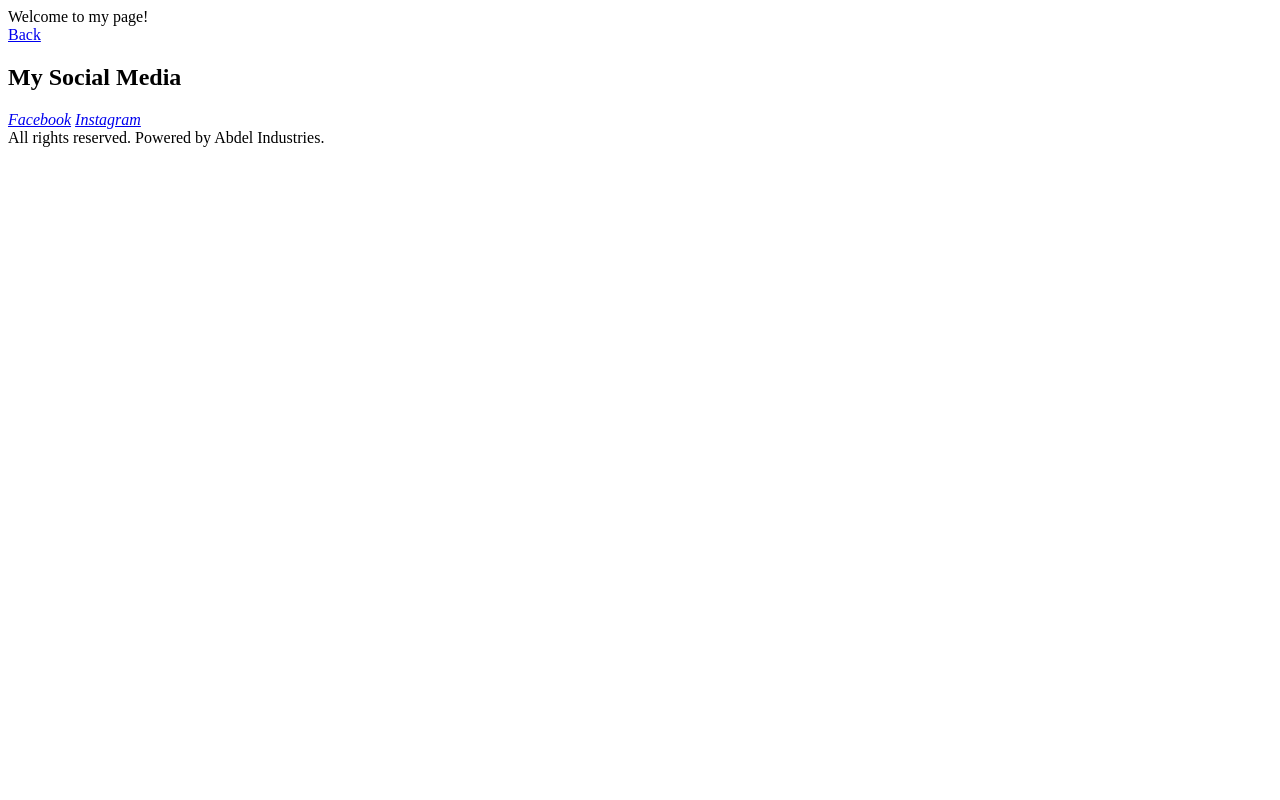
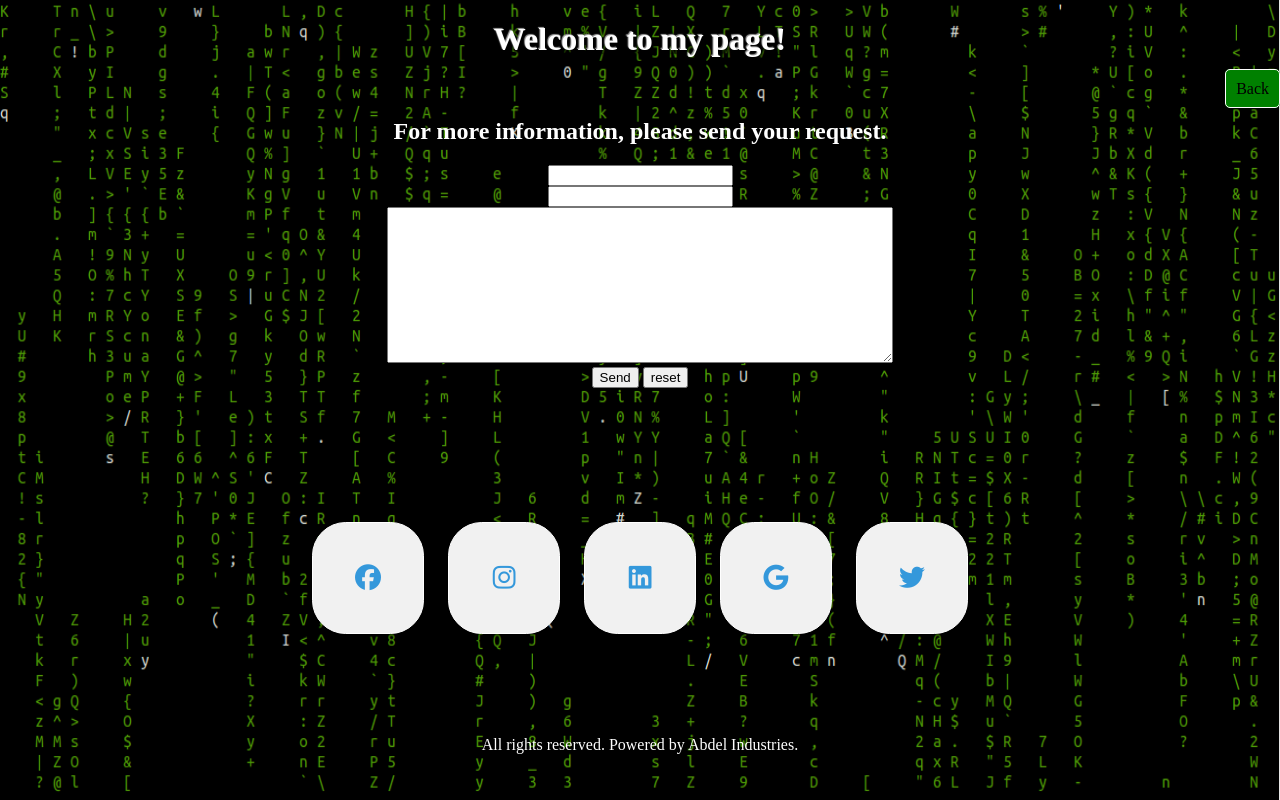
Before and after one commit to LahlaliAbdel/AboutMe, a plain HTML site: page contact.html in a window 1280 px wide. Drawn offline with Linux system fonts and the light colour scheme.

Commit message:
added CSS

```diff
--- a/contact.html
+++ b/contact.html
@@ -2,48 +2,44 @@
 <html lang="en">
 
 <head>
+    <meta charset="UTF-8">
     <title>
         AboutMe
     </title>
+    <link rel="icon" type="image/png" sizes="32x32" href="favicon-32x32.png">
+    <link rel="stylesheet" href="index.css">
+    <script src="https://kit.fontawesome.com/c8df01dc71.js" crossorigin="anonymous"></script>
 </head>
 
+
 <body>
-    <header>Welcome to my page!</header>
+    <header> <h1>Welcome to my page!</h1>
+
+        <nav>
+            <a class="Button" href="index.html">Back</a>
+        </nav>
+    </header>
+
+    <h2>For more information, please send your request.</h2>
+    <form action="https://formspree.io/email@domain.tld" method="POST">
+        <input type="text" name="name">
+        <br>
+        <input type="email" name="_replyto">
+        <br>
+        <textarea col="20" rows="10"></textarea>
+        <br>
+        <input type="submit" value="Send">
+        <input type="reset" value="reset">
+      </form>
 
 
-    <nav>
-        <a class="Button" href="index.html">Back</a>
-    </nav>
-
-
-    <h2>My Social Media</h2>
-
-    <address>
-        <a href="https://www.facebook.com/">Facebook</a>
-        <a href="https://www.instagram.com/?hl=nl">Instagram</a>
-
-    </address>
-
-
-
-
-
-
-
-
-
-
-
-
-
-
-
-
-
-
-
-
-
+    <div class="media">
+        <a class="btn" href="https://www.facebook.com/"><i class="fab fa-facebook"></i></a>
+        <a class="btn" href="https://www.instagram.com/?hl=nl"><i class="fab fa-instagram"></i></a>
+        <a class="btn" href="https://www.linkedin.com/m/login/"><i class="fab fa-linkedin"></i></a>
+        <a class="btn" href="https://accounts.google.com/signin/v2/identifier?flowName=GlifWebSignIn&flowEntry=ServiceLogin"><i class="fab fa-google"></i></a>
+        <a class="btn" href="https://twitter.com/?lang=nl"><i class="fab fa-twitter"></i></a>
+    </div>
 
 
     <footer>
--- a/index.css
+++ b/index.css
@@ -1,14 +1,138 @@
-<style>
-header {
-    background-color: grey;
+
+body {
+    text-align: center;
+margin: 0px 0px;
+color: white;
+background-image: url(/img/matrix1.jpg);
+    background-attachment: fixed;
+    background-size: 100% 100%;
+    background-repeat: no-repeat;
+
+}
+
+.media {
+    margin-top: 15%;
+    top: 90%;
+    transform: translateY(-50%);
+    width: 100%;
     text-align: center;
 }
+
+.btn {
+    display: inline-block;
+    width: 90px;
+    height: 90px;
+    background: #f1f1f1;
+    margin: 10px;
+    border-radius: 30%;
+    box-shadow: 0 5px 15px -5px #00000070;
+    color: #3498db;
+    overflow: hidden;
+    position: relative;
+}
+.btn i{
+    line-height: 90px;
+    font-size: 26px;
+    transition: 0.2s linear;
+}
+.btn:hover i{
+    transform: scale(1.3);
+    color: #f1f1f1;
+}
+.btn::before{
+    content: "";
+    position: absolute;
+    width: 120%;
+    height: 120%;
+    background: #3498db;
+    transform: rotate(45deg);
+    left: -110%;
+    top: 90%;
+}
+
+.btn:hover::before{
+    animation: aaa 0.7s 1;
+    top: -10%;
+    left: -10%;
+}
+
+@keyframes aaa{
+    0%{
+        left: -110%;
+        top: 90%;
+    }50%{
+        left: 10%;
+        top: -30%;
+    }100%{
+        top: -10%;
+        left: -10%;
+    }
+}
+
+
+
+header h1{
+    text-align: center;
+    text-shadow: -1px -1px 1px #aaa,
+             0px 4px 1px rgba(0,0,0,0.5),
+             4px 4px 5px rgba(0,0,0,0.7),
+             0px 0px 7px rgba(0,0,0,0.4);
+}
+
 
 nav {
     text-align: right;
 }
 
+img {
+    height: 300px;
+    border-radius: 20px;
+    margin-top: 50px;
+}
+
+a {
+    text-decoration: none;
+    color: black;
+    background-color: green;
+    border: 1px solid white;
+    height: 70px;
+    padding: 10px;
+    border-radius: 5px;
+}
+
+a:hover {
+    background-color: darkgreen;
+}
+
+a:active {
+    background-color: white;
+
+}
+
+
 footer {
-    text-align: center;
+    position: scroll;
+    bottom: 0%;
+    left: 38%;
+    transform: translate (-50%,-50%);
+    margin-top: 20px;
 }
-</style>
+p {
+    margin: auto;
+    width: 50%;
+}
+ul {
+    width: 100px;
+}
+li {
+    text-align: left;
+}
+
+.container {
+    display: flex;
+    justify-content: center;
+}
+
+textarea {
+    width: 500px;
+}
```
Also changed, not shown: index.html (+9 -16 lines), img/matrix1.jpg (added), img/matrix1.png (added).
